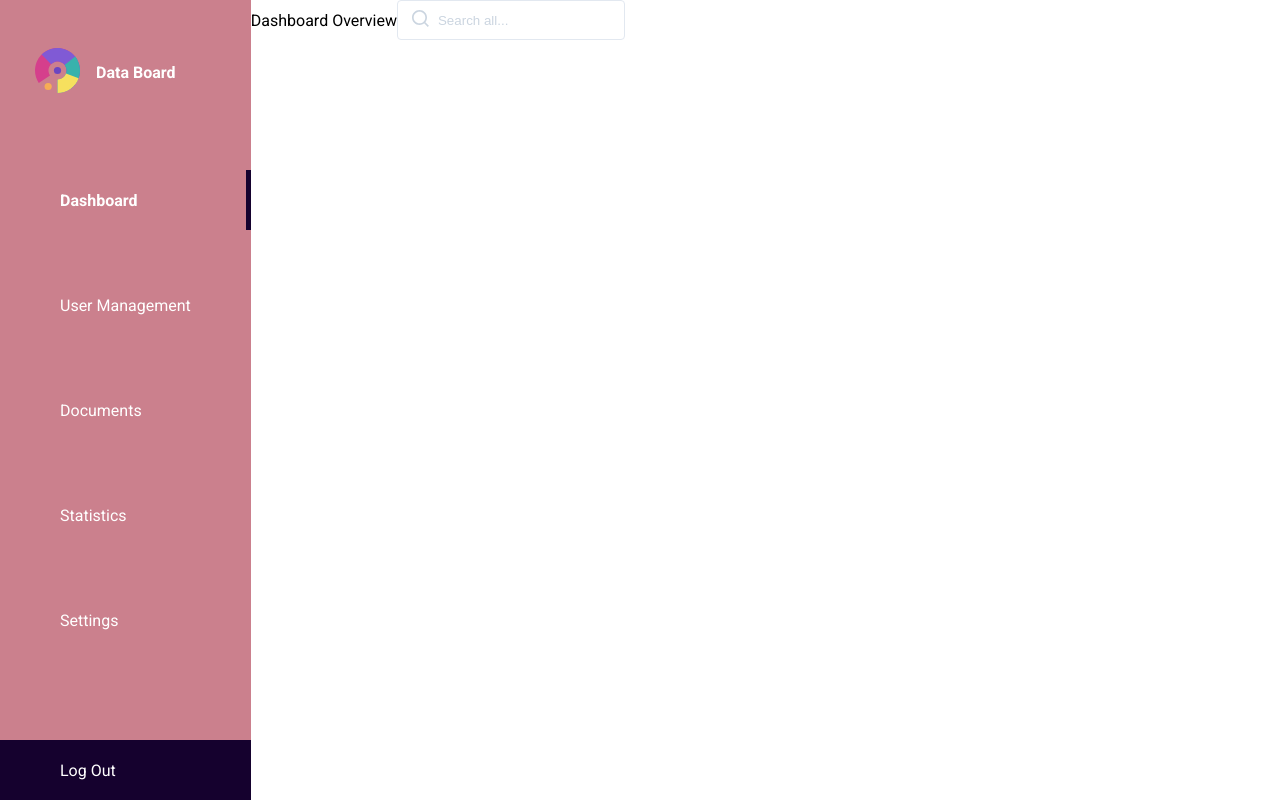
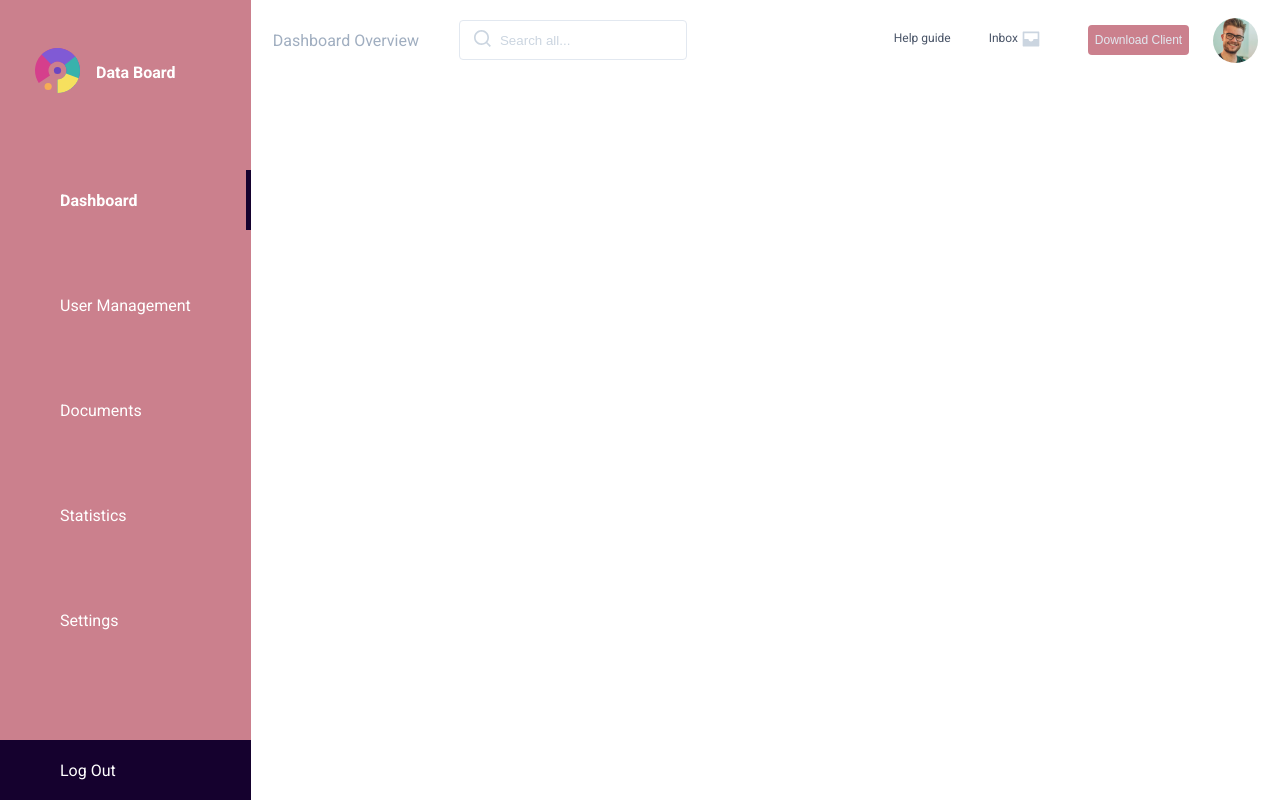
Before and after one commit to AbdurrahmanSogbesan/data-board, a Vue app: page / in a window 1280 px wide. Built offline with nearby package versions, Linux system fonts and the light colour scheme.

Commit message:
added header

```diff
--- /dev/null
+++ b/src/components/Button.vue
@@ -0,0 +1,47 @@
+<template>
+  <div>
+    <button
+      :style="{
+        width: width,
+        height: height,
+        'background-color': backgroundColor,
+        'font-size': fontSize
+      }"
+    >
+      {{ text }}
+    </button>
+  </div>
+</template>
+
+<script>
+export default {
+  props: {
+    width: {
+      type: String,
+      default: "101px"
+    },
+    height: {
+      type: String,
+      default: "30px"
+    },
+    backgroundColor: {
+      type: String,
+      default: "#CB808D"
+    },
+    fontSize: {
+      type: String,
+      default: "12px"
+    },
+    text: String
+  }
+};
+</script>
+
+<style lang="scss" scoped>
+button {
+  border-radius: 4px;
+  outline: none;
+  color: #e2e8f0;
+  border: none;
+}
+</style>
--- a/src/components/Header.vue
+++ b/src/components/Header.vue
@@ -1,13 +1,22 @@
 <template>
-  <div class="d-flex align-items-center">
-    <span>Dashboard Overview</span>
-    <TextBox :icon="SearchIcon" placeholder="Search all..." />
+  <div class="d-flex align-items-center header-section">
+    <div class="d-flex align-items-center">
+      <span class="header-title">Dashboard Overview</span>
+      <TextBox :icon="SearchIcon" placeholder="Search all..." />
+    </div>
+    <div class="d-flex align-items-center header-list-items">
+      <HeaderListItems />
+      <Button text="Download Client" />
+      <img src="@/assets/images/image.png" alt="" class="image ml-4" />
+    </div>
   </div>
 </template>
 
 <script>
 import TextBox from "./TextBox.vue";
 import SearchIcon from "./SearchIcon.vue";
+import HeaderListItems from "./HeaderListItems.vue";
+import Button from "./Button.vue";
 
 export default {
   data() {
@@ -16,9 +25,28 @@ export default {
     };
   },
   components: {
-    TextBox
+    TextBox,
+    HeaderListItems,
+    Button
   }
 };
 </script>
 
-<style lang="scss" scoped></style>
+<style lang="scss" scoped>
+.header-section {
+  padding: 20px 22px;
+  justify-content: space-between;
+}
+.header-title {
+  font-size: 16px;
+  color: #a0aec0;
+  margin-right: 40px;
+}
+.image {
+  border-radius: 25px;
+}
+.header-list-items {
+  position: absolute;
+  right: 22px;
+}
+</style>
--- /dev/null
+++ b/src/components/HeaderListItem.vue
@@ -0,0 +1,21 @@
+<template>
+  <div class="header-list-item d-flex">
+    {{ link.text }} <component class="ml-1 mr-5" :is="link.icon"></component>
+  </div>
+</template>
+
+<script>
+export default {
+  props: {
+    link: Object
+  }
+};
+</script>
+
+<style lang="scss" scoped>
+.header-list-item {
+  color: #4a5568;
+  margin-left: 38px;
+  font-size: 12px;
+}
+</style>
--- /dev/null
+++ b/src/components/HeaderListItems.vue
@@ -0,0 +1,30 @@
+<template>
+  <div class="d-flex">
+    <HeaderListItem
+      :link="link"
+      v-for="(link, index) in HeaderListItems"
+      :key="index"
+    />
+  </div>
+</template>
+
+<script>
+import HeaderListItem from "./HeaderListItem.vue";
+import InboxIcon from "./InboxIcon.vue";
+
+export default {
+  data() {
+    return {
+      HeaderListItems: [
+        { text: "Help guide" },
+        { text: "Inbox", icon: InboxIcon }
+      ]
+    };
+  },
+  components: {
+    HeaderListItem
+  }
+};
+</script>
+
+<style lang="scss" scoped></style>
--- a/src/components/TextBox.vue
+++ b/src/components/TextBox.vue
@@ -1,6 +1,10 @@
 <template>
   <div class="textbox">
-    <input type="text" :placeholder="placeholder" :style="{ width: width }" />
+    <input
+      type="text"
+      :placeholder="placeholder"
+      :style="{ width: width, 'padding-left': paddingLeft }"
+    />
     <component :is="icon" v-if="icon" class="icon"></component>
   </div>
 </template>
@@ -13,6 +17,10 @@ export default {
     width: {
       type: String,
       default: "228px"
+    },
+    paddingLeft: {
+      type: String,
+      default: "40px"
     }
   }
 };
@@ -25,7 +33,6 @@ export default {
     border: 1px solid #e2e8f0;
     border-radius: 4px;
     height: 40px;
-    padding-left: 40px;
     outline: none;
 
     &::placeholder {
```
